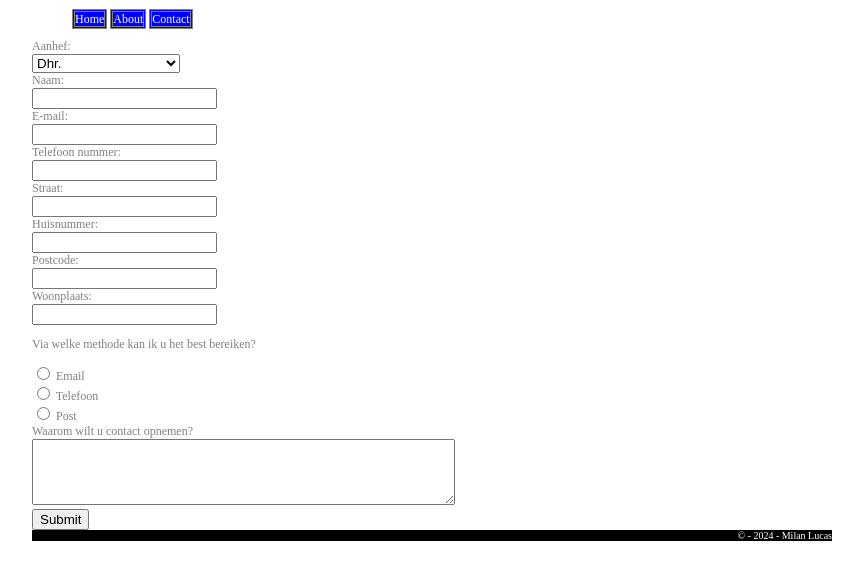
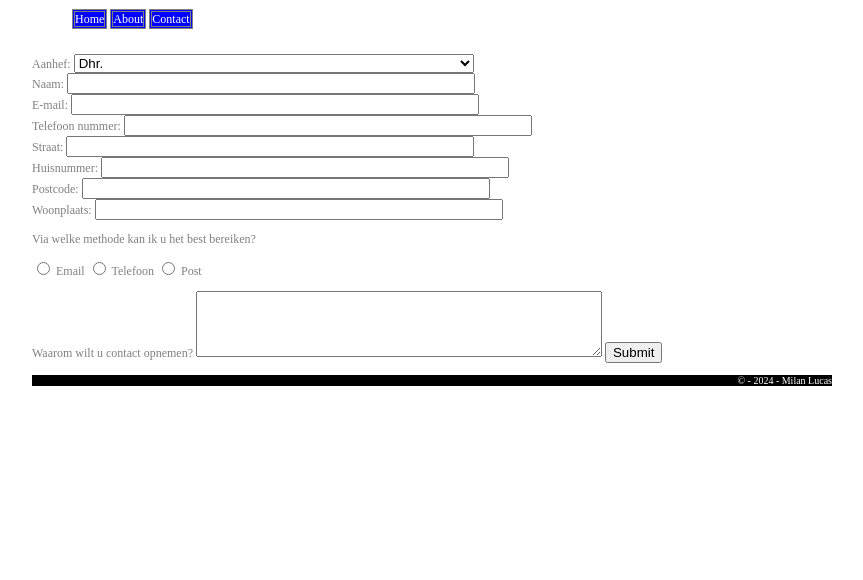
Before and after one commit to JeroenHeemskerk/educom-webshop-database-1708004726, a PHP site: page /contact.html in a window 1280 px wide. Shown: the part 55-635 px from the top of the page, without its empty margins (208-1071 px from the left). Run offline with PHP 8.4, Linux system fonts and the light colour scheme.

Commit message:
Label voor inputs #3

```diff
--- a/contact.html
+++ b/contact.html
@@ -14,7 +14,8 @@
   <li><a href="http://localhost/educom-webshop-basis-1707216396/contact.html">Contact</a></li>
 </ul>
 
-<form>
+<form class="contact">
+<p class="persoon">
 <label for="Aanhef">Aanhef:</label><br>
 <select id="Aanhef" name="Aanhef">
   <option value="Dhr">Dhr.</option>
@@ -37,10 +38,11 @@
   <input type="text" id="pcode" name="pcode"><br>
   <label for="plaats">Woonplaats:</label><br>
   <input type="text" id="plaats" name="plaats"><br>
-
+</p>
 	<!-- Voorkeur contact -->
 <p> Via welke methode kan ik u het best bereiken?</p>
 
+<p class = "bereik">
   <input type="radio" id="Email" name="contact" value="Email">
   <label for="Email">Email</label><br>
   <input type="radio" id="Telefoon" name="contact" value="Telefoon">
@@ -48,6 +50,7 @@
   <input type="radio" id="Post" name="contact" value="Post">
   <label for="Post">Post</label>
   <br>
+<p>
 	<!-- reden van contact -->
   <label for="reden">Waarom wilt u contact opnemen?</label>
   <br>
--- a/mystyle.css
+++ b/mystyle.css
@@ -29,3 +29,16 @@ footer {
 	background-color:black;
 	font-size:10px;
 }
+
+p.persoon input[type=text], select, textarea {
+	width: 400px;
+}
+
+form.contact br {
+  display:contents;
+}
+
+p.persoon label:before {
+	content:"\a";
+    white-space: pre;
+}
```
